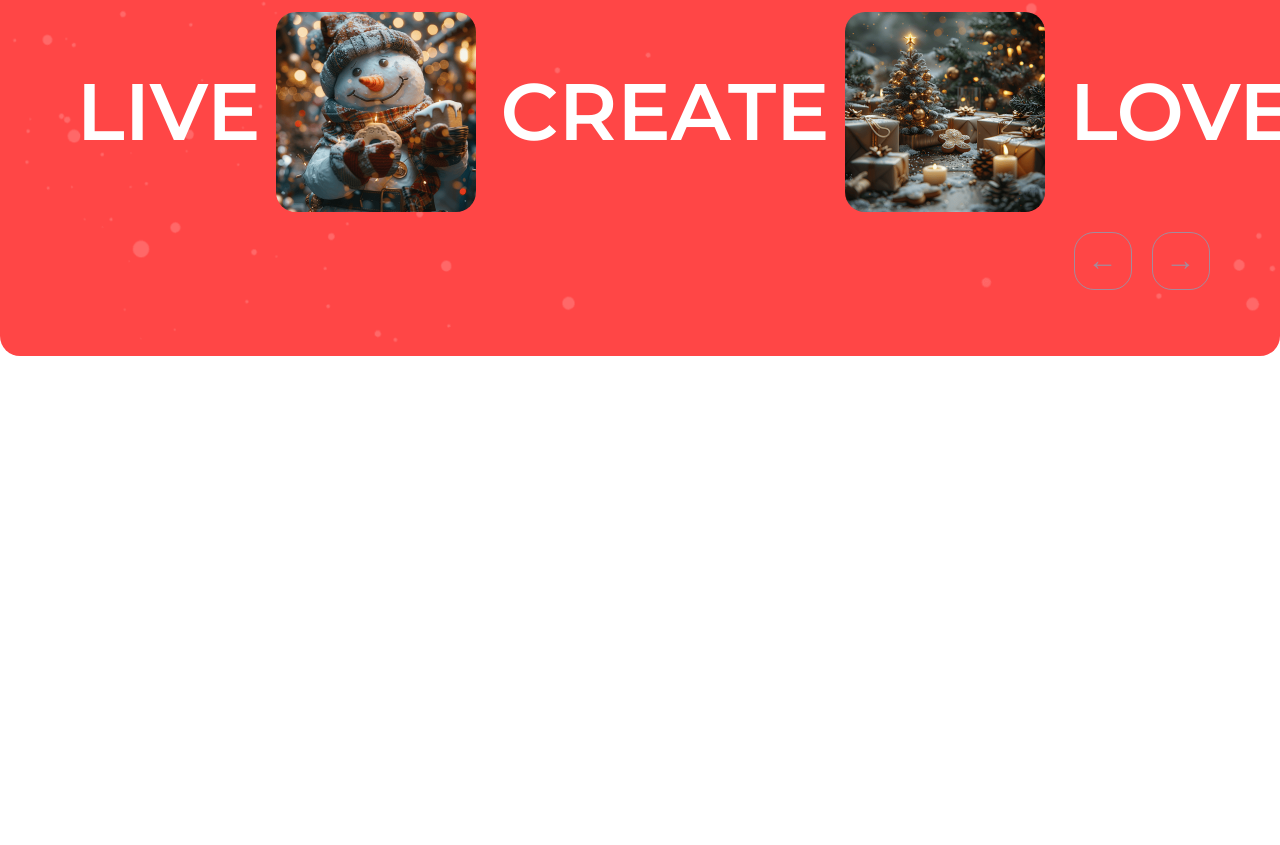
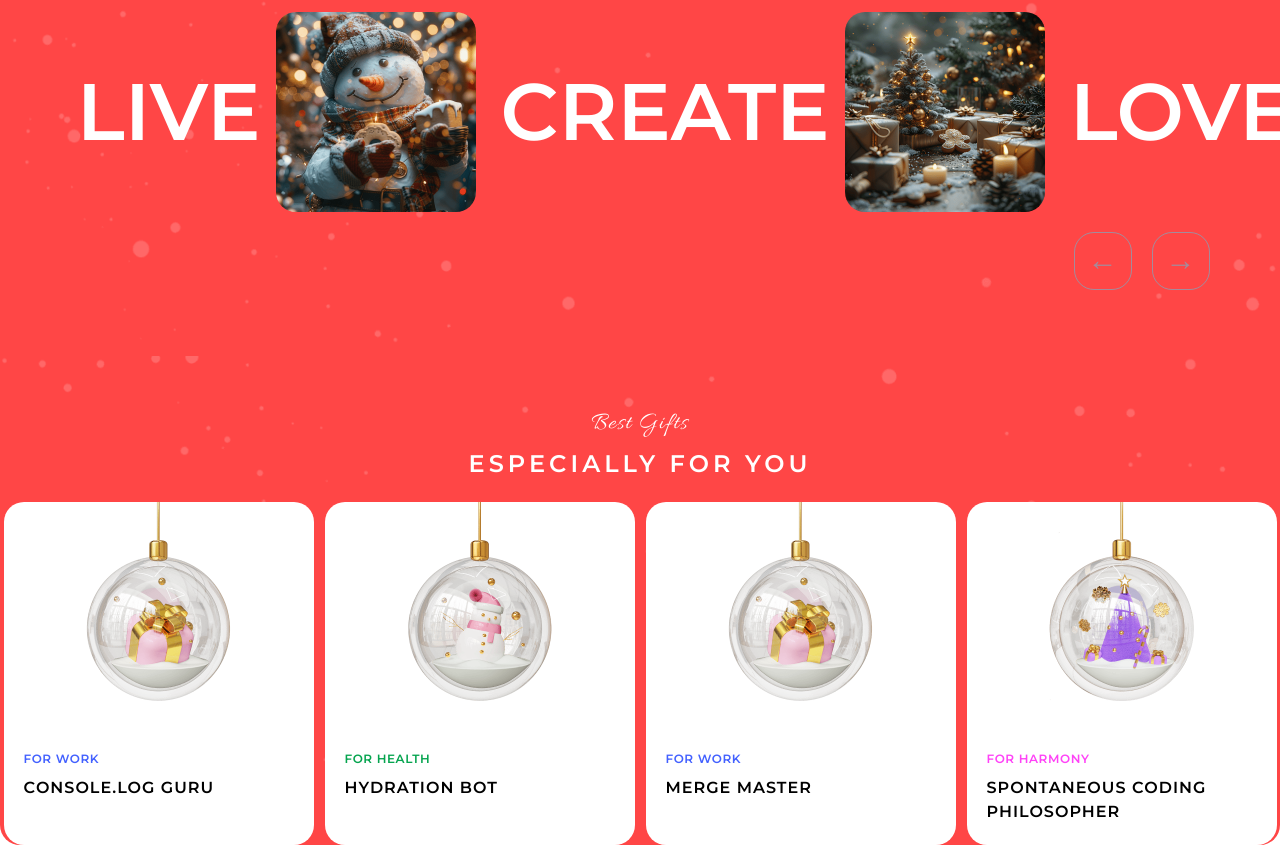
Before and after one commit to anastasia19141918/christmas-shop, a website: page index.html in a window 1280 px wide. Shown: the part 1375-2220 px from the top of the page. Before the commit the page ends 1731 px from the top, so only its background shows below. Drawn offline with Linux system fonts and the light colour scheme.

Commit message:
feat: add best-gifts

```diff
--- a/index.html
+++ b/index.html
@@ -91,6 +91,47 @@
         </div>
 
       </section>
+      <section class="best-gifts bg">
+        <div class="wrapper">
+          <div class="text text_best-gifts">Best Gifts</div>
+          <h2 class="best-gifts__title text__section">especially for you</h2>
+          <div class="best-gifts_gallery">
+
+              <div class="best-gifts_itemn">
+                <img src="./src/img/Best-Gifts/img_1.png" alt="img" class="best-gifts_img">
+                <div class="best-gifts_desk">
+                  <h4 class="best-gifts_title best-gifts_title_work">For work</h4>
+                  <h3 class="best-gifts_text">Console.log Guru</h3>
+                </div>
+              </div>
+
+              <div class="best-gifts_itemn">
+                <img src="./src/img/Best-Gifts/img_3.png" alt="img" class="best-gifts_img">
+                <div class="best-gifts_desk">
+                  <h4 class="best-gifts_title best-gifts_title_health">For health</h4>
+                  <h3 class="best-gifts_text">Hydration Bot</h3>
+                </div>
+              </div>
+
+              <div class="best-gifts_itemn">
+                <img src="./src/img/Best-Gifts/img_1.png" alt="img" class="best-gifts_img">
+                <div class="best-gifts_desk">
+                  <h4 class="best-gifts_title best-gifts_title_work">For work</h4>
+                  <h3 class="best-gifts_text">Merge Master</h3>
+                </div>
+              </div>
+
+              <div class="best-gifts_itemn">
+                <img src="./src/img/Best-Gifts/img_2.png" alt="img" class="best-gifts_img">
+                <div class="best-gifts_desk">
+                  <h4 class="best-gifts_title best-gifts_title_harmony">For harmony</h4>
+                  <h3 class="best-gifts_text">Spontaneous Coding Philosopher</h3>
+                </div>
+              </div>
+
+          </div>
+        </div>
+      </section>
     </div>
   </main>
 </body>
--- a/src/sass/abstract/_interactive.scss
+++ b/src/sass/abstract/_interactive.scss
@@ -17,6 +17,7 @@
 .hero__btn:hover {
   background-color: $color-static;
   transition: 0.5s ease-in-out;
+  color: $color-main-backrgaund;
 };
 
 .hero__link:hover {
@@ -27,4 +28,9 @@
 .slaider__dot:hover {
   color: $color-main;
   background-color: $color-static;
+};
+
+.best-gifts_itemn:hover {
+  color:$color-main;
+  transition: 0.5s ease-in-out;
 }
--- a/src/sass/base/_base.scss
+++ b/src/sass/base/_base.scss
@@ -15,7 +15,7 @@ li {
   list-style-type: none;
 };
 
-h1, h2, h3, p {
+h1, h2, h3, h4, p {
   margin: 0;
 };
 
@@ -25,22 +25,3 @@ h1, h2, h3, p {
   background-size: 100% 110%;
   background-position: 100% 60%;
 };
-
-.text {
-  margin: 0 0 10px 0;
-  text-align: center;
-  font-family: 'Allura';
-  font-size: 2.4rem;
-  line-height: 100%;
-  letter-spacing: 1.2px;
-  color: $color-static;
-};
-
-.text__section {
-  font-family: 'Montserrat';
-  font-size: 2.4rem;
-  font-weight: 600;
-  line-height: 152%;
-  letter-spacing: 4px;
-  text-transform: uppercase;
-}
--- /dev/null
+++ b/src/sass/component/_text.scss
@@ -0,0 +1,18 @@
+.text {
+  margin: 0 0 10px 0;
+  text-align: center;
+  font-family: 'Allura';
+  font-size: 2.4rem;
+  line-height: 100%;
+  letter-spacing: 1.2px;
+  color: $color-static;
+};
+
+.text__section {
+  font-family: 'Montserrat';
+  font-size: 2.4rem;
+  font-weight: 600;
+  line-height: 152%;
+  letter-spacing: 4px;
+  text-transform: uppercase;
+}
--- /dev/null
+++ b/src/sass/component/best-gifts.scss
@@ -0,0 +1,67 @@
+.best-gifts {
+  padding: 56px 0px 0px 0px;
+};
+
+.best-gifts__title {
+  margin-bottom: 20px;
+  color: $color-static;
+  text-align: center;
+};
+
+.best-gifts_gallery {
+  display: flex;
+  flex-direction: row;
+  flex-wrap: wrap;
+  justify-content: center;
+  gap: 0 11px;
+};
+
+.best-gifts_itemn {
+  max-width: 310px;
+  padding: 0 0 20px 0;
+  background-color: $color-static;
+  border-radius: 20px;
+
+  cursor: pointer;
+  transition: 0.5s ease-in-out;
+};
+
+.best-gifts_img {
+  width: 310px;
+  height: 230px;
+  margin-bottom: 16px
+};
+
+.best-gifts_desk {
+  display: flex;
+  flex-direction: column;
+  padding: 0 0 0 20px;
+}
+
+.best-gifts_title {
+  margin-bottom: 10px;
+  font-family: 'Montserrat';
+  font-size: 1.2rem;
+  font-weight: 600;
+  line-height: 130%;
+  letter-spacing: 0.6px;
+  text-transform: uppercase;
+  &_work {
+    color: $color-tag-purple;
+  };
+  &_health {
+    color: $color-tag-green;
+  };
+  &_harmony {
+    color: $color-tag-pink;
+  }
+};
+
+.best-gifts_text {
+  font-family: 'Montserrat';
+  font-size: 1.6rem;
+  font-weight: 600;
+  line-height: 152%;
+  letter-spacing: 1px;
+  text-transform: uppercase;
+}
--- a/src/sass/index.scss
+++ b/src/sass/index.scss
@@ -13,8 +13,10 @@
 @import'layouts/header';
 @import'layouts/main';
 
+@import'component/text';
 @import'component/navigation';
 @import'component/hero';
 @import'component/about';
 @import'component/slaider';
 @import'component/dots';
+@import'component/best-gifts.scss';
```
Also changed, not shown: src/sass/index.css, 1 other file.
